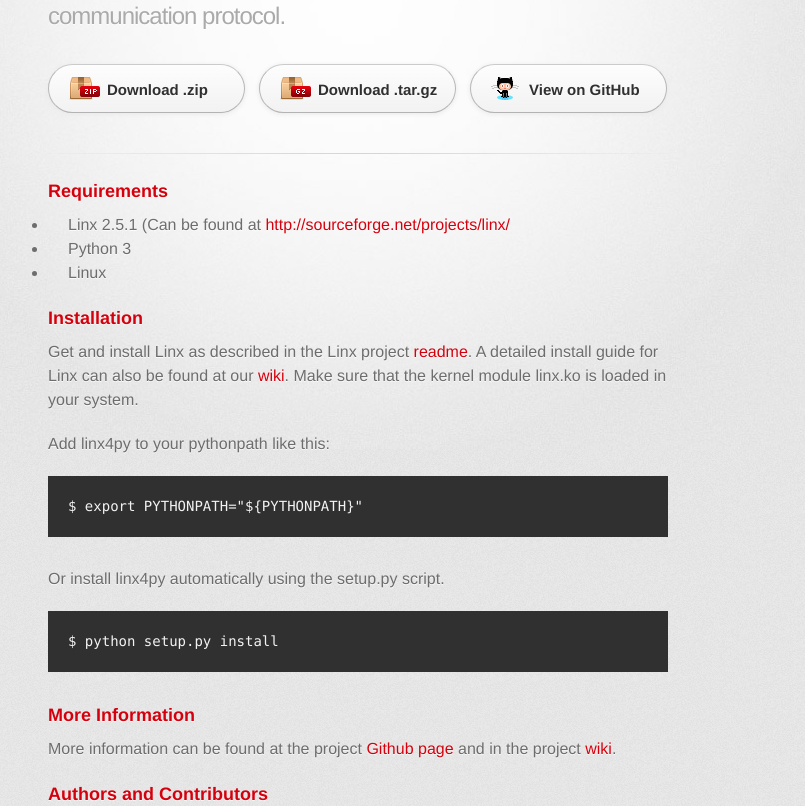
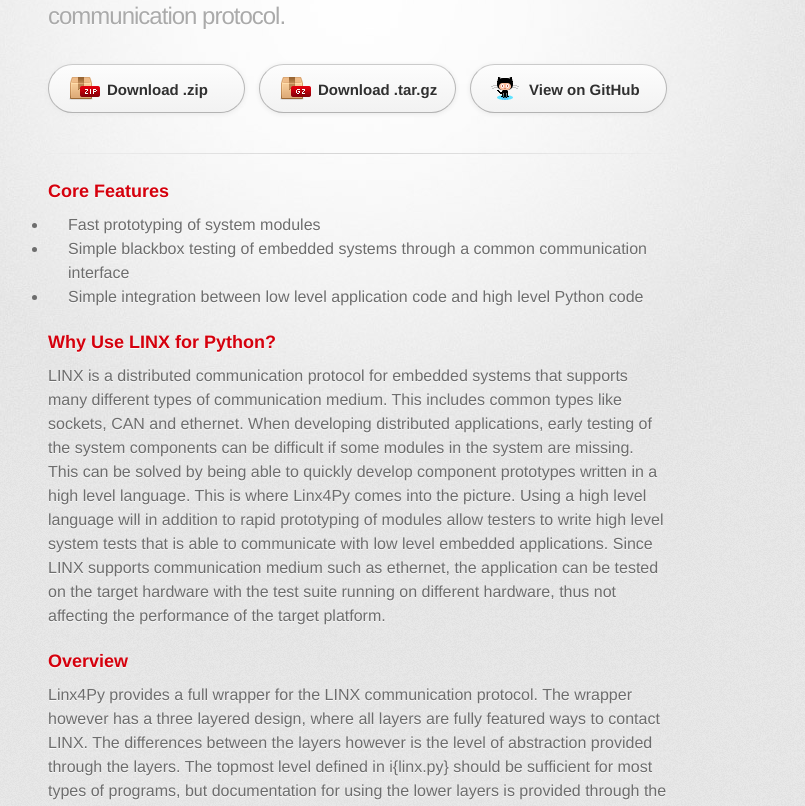
Before and after one commit to AltenSesto/linx4py, a plain HTML site: page index.html in a window 1280 px wide. Shown: the part 124-930 px from the top of the page, without its empty margins (282-1087 px from the left). Drawn offline with Linux system fonts and the light colour scheme; a web font is replaced by a local one.

Commit message:
Added initial design description

```diff
--- a/index.html
+++ b/index.html
@@ -34,8 +34,27 @@
           <h3>
 <a id="welcome-to-github-pages" class="anchor" href="#welcome-to-github-pages" aria-hidden="true"><span class="octicon octicon-link"></span></a></h3>
 
-<h3>
-<a id="designer-templates" class="anchor" href="#designer-templates" aria-hidden="true"><span class="octicon octicon-link"></span></a>Requirements</h3>
+<h3><a id="designer-templates" class="anchor" href="#designer-templates" aria-hidden="true"><span class="octicon octicon-link"></span></a>Core Features</h3>
+
+<ul>
+   <li>Fast prototyping of system modules</li>
+   <li>Simple blackbox testing of embedded systems through a common communication interface</li>
+   <li>Simple integration between low level application code and high level Python code</li>
+</ul>
+
+<h3><a id="designer-templates" class="anchor" href="#designer-templates" aria-hidden="true"><span class="octicon octicon-link"></span></a>Why Use LINX for Python?</h3>
+
+<p>LINX is a distributed communication protocol for embedded systems that supports many different types of communication medium. This includes common types like sockets, CAN and ethernet. When developing distributed applications, early testing of the system components can be difficult if some modules in the system are missing. This can be solved by being able to quickly develop component prototypes written in a high level language. This is where Linx4Py comes into the picture. Using a high level language will in addition to rapid prototyping of modules allow testers to write high level system tests that is able to communicate with low level embedded applications. Since LINX supports communication medium such as ethernet, the application can be tested on the target hardware with the test suite running on different hardware, thus not affecting the performance of the target platform.</p>
+
+
+<h3><a id="designer-templates" class="anchor" href="#designer-templates" aria-hidden="true"><span class="octicon octicon-link"></span></a>Overview</h3>
+
+<p>Linx4Py provides a full wrapper for the LINX communication protocol. The wrapper however has a three layered design, where all layers are fully featured ways to contact LINX. The differences between the layers however is the level of abstraction provided through the layers. The topmost level defined in i{linx.py} should be sufficient for most types of programs, but documentation for using the lower layers is provided through the README for users that want more fine grained control. The only limiting factor of how Linx4Py can be used is that since LINX is a communication library targeted at C, all data that is passed through LINX must be c-type integers, strings etc. </p>
+
+<img src="images/overview.png" class="" style="width:300px; margin-left: 22%;" alt="LINX architecture overview">
+
+
+<h3><a id="designer-templates" class="anchor" href="#designer-templates" aria-hidden="true"><span class="octicon octicon-link"></span></a>Requirements</h3>
 
 <ul>
    <li>Linx 2.5.1 (Can be found at <a href="http://sourceforge.net/projects/linx/">http://sourceforge.net/projects/linx/</a></li>
```
Also changed, not shown: images/overview.png (added).
